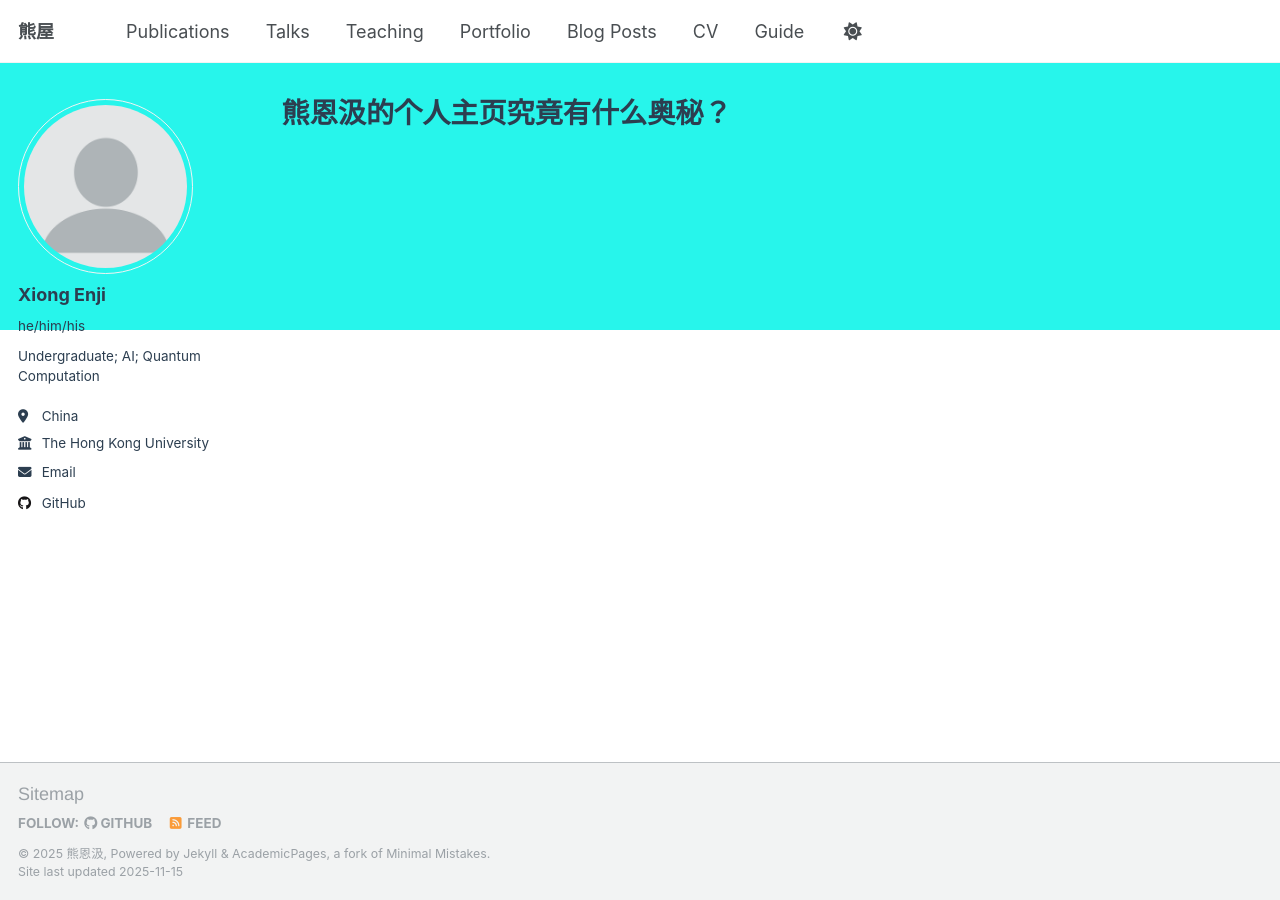
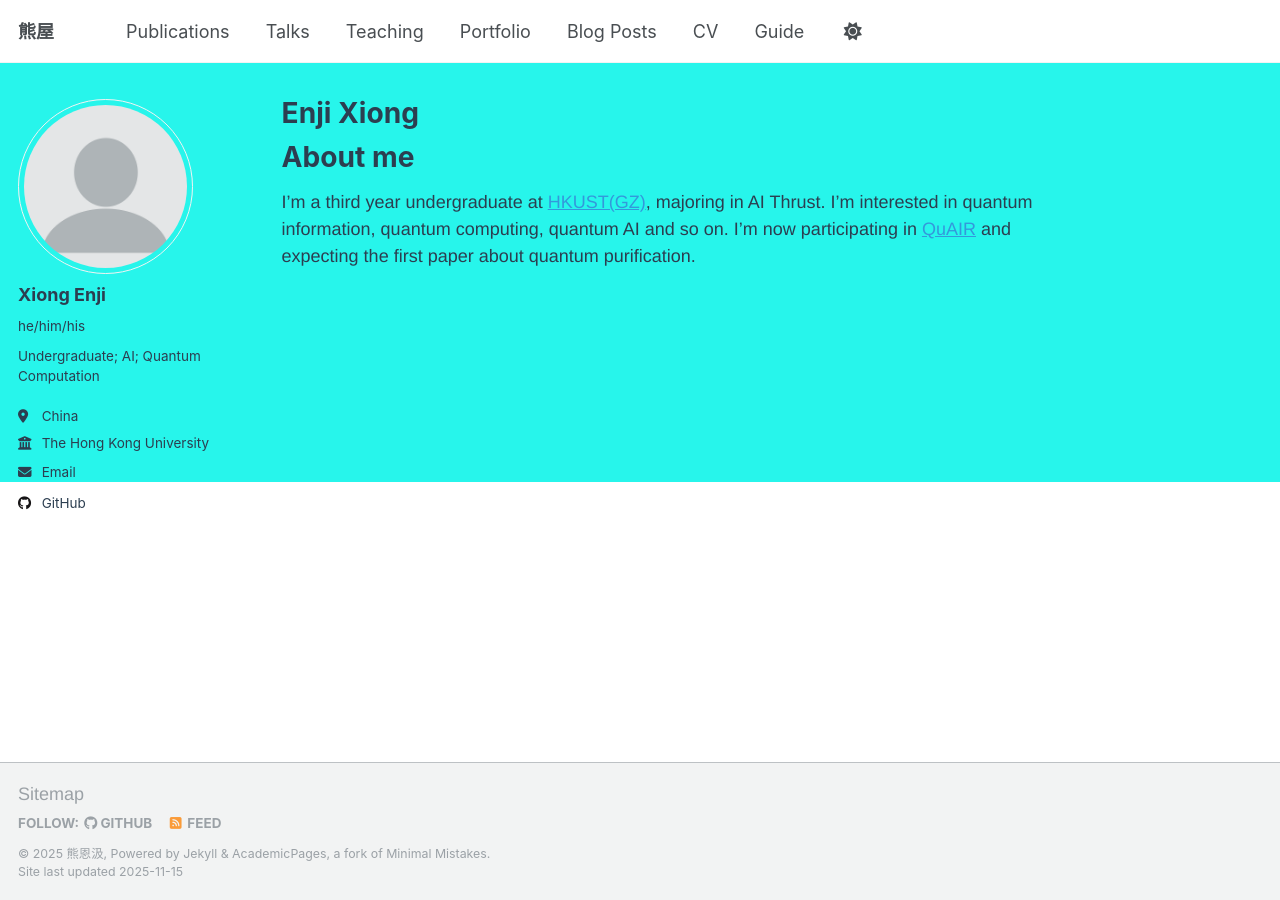
Before and after one commit to EnjiXiong/EnjiXiong.github.io, a Jekyll site: the page built from _pages/about.md, in a window 1280 px wide. Built offline with Jekyll 4.4.1, drawn with Linux system fonts in a browser that asks for light colours.

Commit message:
Change title and add personal introduction
Updated title and added personal information.

```diff
--- a/_pages/about.md
+++ b/_pages/about.md
@@ -1,8 +1,12 @@
 ---
 permalink: /
-title: "熊恩汲的个人主页究竟有什么奥秘？"
+title: "Enji Xiong"
 author_profile: true
 redirect_from:
   - /about/
   - /about.html
 ---
+
+# About me
+
+I'm a third year undergraduate at [HKUST(GZ)](https://www.hkust-gz.edu.cn/), majoring in AI Thrust. I'm interested in quantum information, quantum computing, quantum AI and so on. I'm now participating in [QuAIR](https://www.quair.group/) and expecting the first paper about quantum purification.
```
